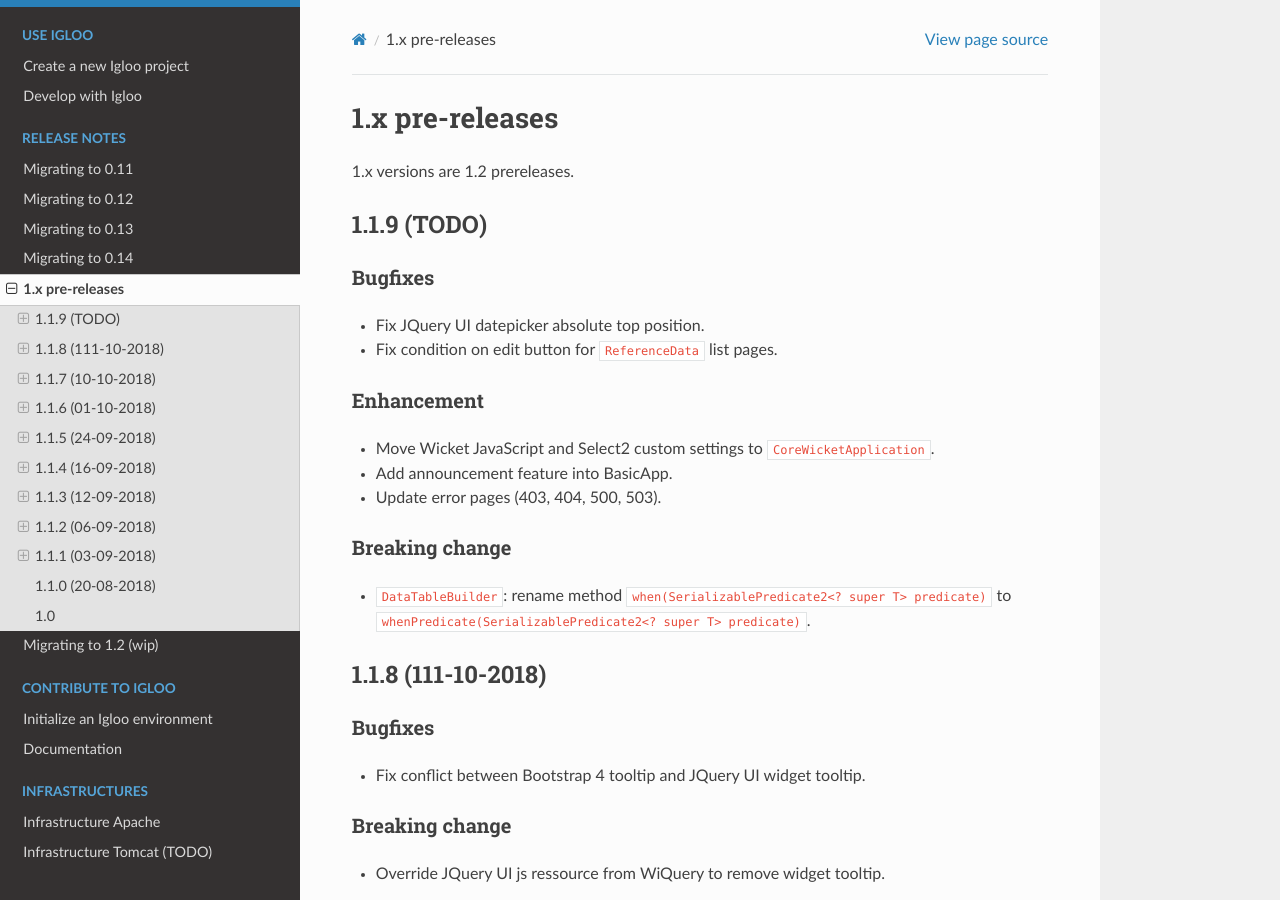
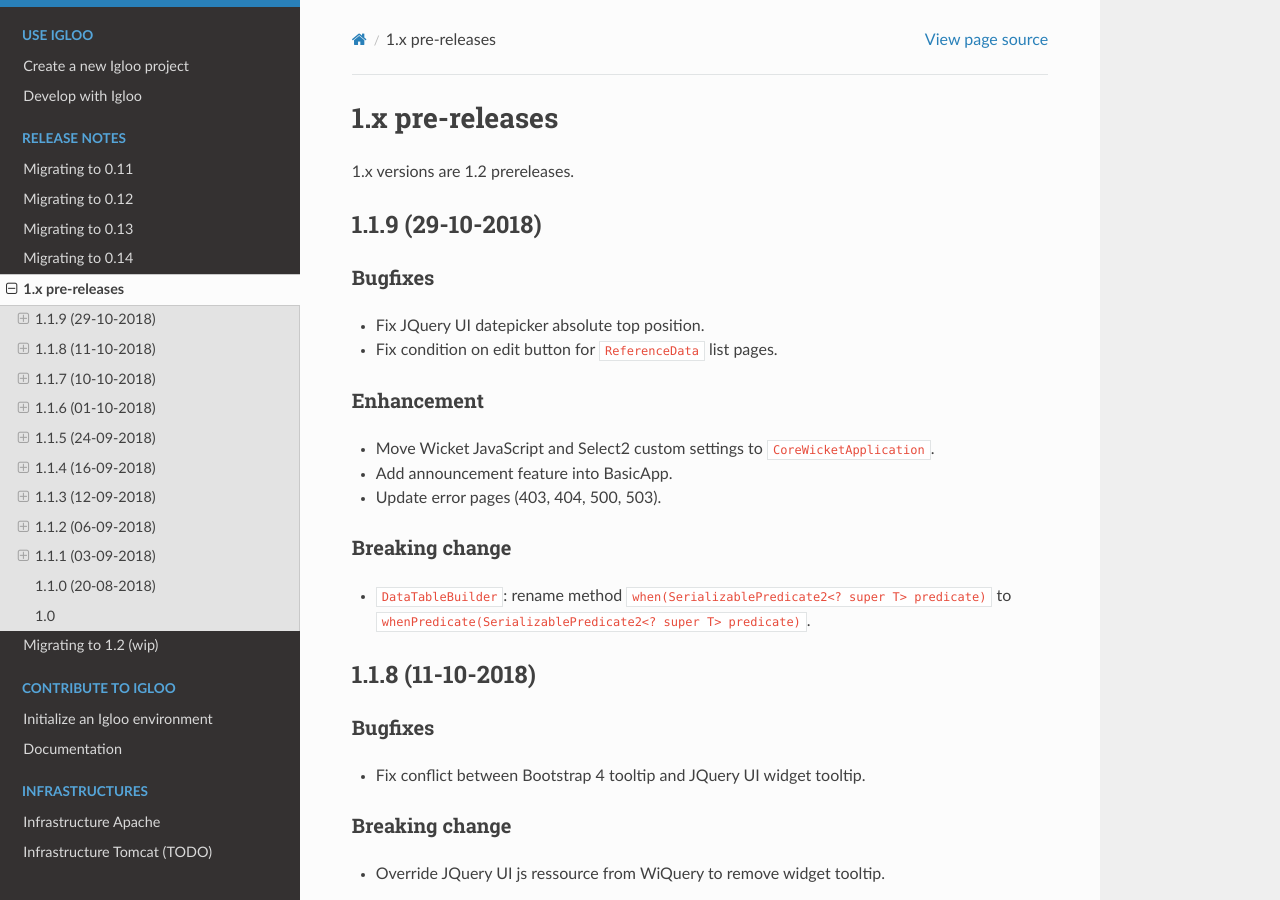
Before and after one commit to igloo-project/igloo-doc, a Sphinx documentation site: the page built from source/release-notes/1.x.rst, in a window 1280 px wide and 900 px high. Built offline with Sphinx 7.4.7 and the Read the Docs theme 2.0.0, drawn with Linux system fonts in a browser that asks for light colours.

Commit message:
1.1.9: update release notes

```diff
--- a/source/release-notes/1.x.rst
+++ b/source/release-notes/1.x.rst
@@ -6,7 +6,7 @@
 
 .. _v1.1.9:
 
-1.1.9 (TODO)
+1.1.9 (29-10-2018)
 ####################
 
 Bugfixes
@@ -33,7 +33,7 @@ Breaking change
 
 .. _v1.1.8:
 
-1.1.8 (111-10-2018)
+1.1.8 (11-10-2018)
 ####################
 
 Bugfixes
```
